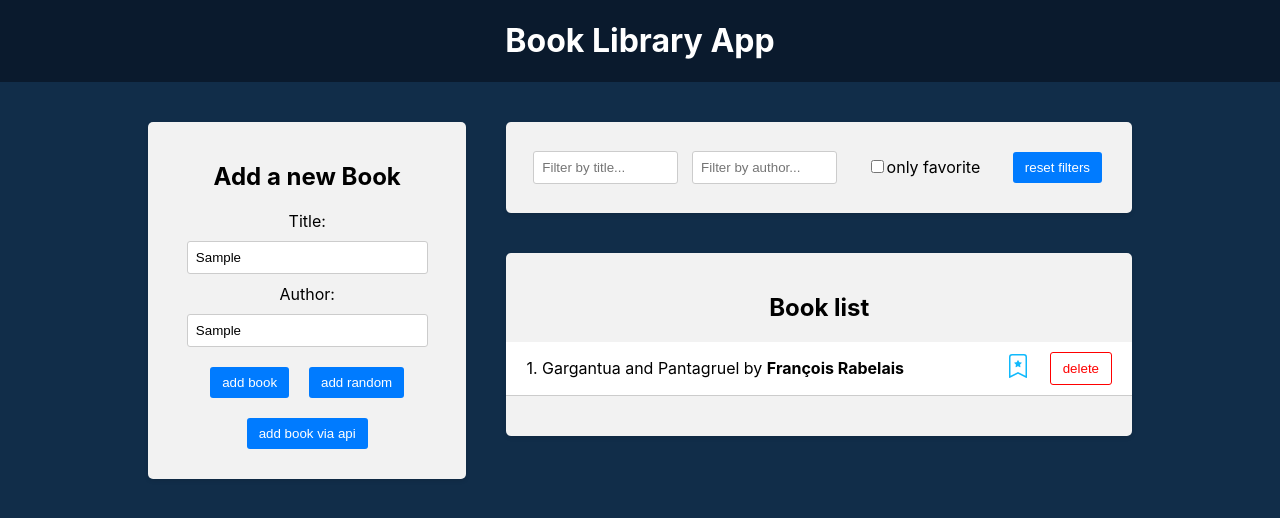
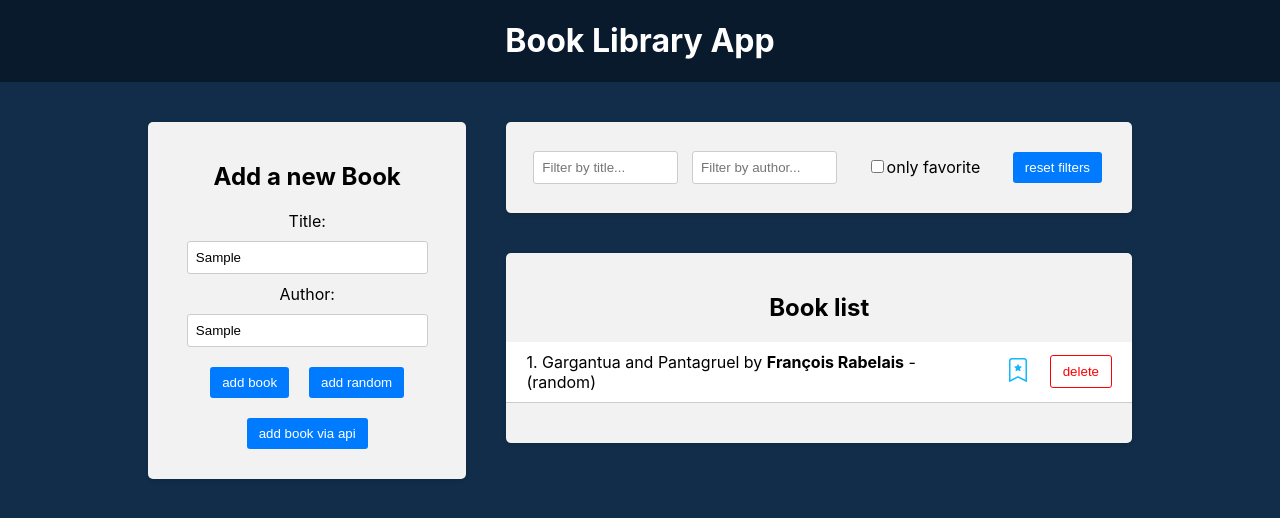
Before and after one commit to anturchin/react-redux, a React (Create React App) app in the folder frontend/: page / in a window 1280 px wide. Both pictures are taken after typing "Sample", "Sample" into the empty fields and a click on the button "add random". Shown: the top 518 px of the page. Built offline with nearby package versions, Linux system fonts and the light colour scheme.

Commit message:
add book source

```diff
--- a/frontend/src/components/bookForm/BookForm.js
+++ b/frontend/src/components/bookForm/BookForm.js
@@ -19,7 +19,7 @@ const BookForm = () => {
 		const randomIndex = Math.floor(Math.random() * booksData.length);
 		const randomBook = booksData[randomIndex];
 
-		const randomBookWithId = createBookWithID(randomBook);
+		const randomBookWithId = createBookWithID(randomBook, 'random');
 		dispatch(addBook(randomBookWithId));
 	}
 
@@ -28,7 +28,7 @@ const BookForm = () => {
 
 		if (title && author) {
 
-			const book = createBookWithID({ title, author })
+			const book = createBookWithID({ title, author }, 'manual')
 
 			dispatch(addBook(book));
 			setTitle('');
@@ -40,7 +40,7 @@ const BookForm = () => {
 		try {
 			const res = await axios.get('http://localhost:5000/random-book');
 			if (res?.data?.title && res?.data?.author) {
-				dispatch(addBook(createBookWithID(res.data)));
+				dispatch(addBook(createBookWithID(res.data, 'API')));
 			}
 		} catch (error) {
 			console.log(error);
--- a/frontend/src/components/bookList/BookList.js
+++ b/frontend/src/components/bookList/BookList.js
@@ -76,7 +76,8 @@ const BookList = () => {
 						<li key={book.id}>
 							<div className="book-info">
 								{/* {++i}. {book.title} by <strong>{book.author}</strong> */}
-								{++i}. {highLightMatch(book.title, titleFilter)} by <strong>{highLightMatch(book.author, authorFilter)}</strong>
+								{++i}. {highLightMatch(book.title, titleFilter)} by <strong>{highLightMatch(book.author, authorFilter)}</strong> -
+								({book.source})
 							</div>
 							<div className="book-actions">
 								<span onClick={() => handleToggleFavoriteBook(book.id)}>
--- a/frontend/src/utils/createBookWithId.js
+++ b/frontend/src/utils/createBookWithId.js
@@ -1,8 +1,9 @@
 import { v4 as uuidv4 } from 'uuid';
 
-const createBookWithID = (book) => {
+const createBookWithID = (book, source) => {
 	return {
 		...book,
+		source,
 		id: uuidv4(),
 		isFavorite: false,
 	}
```
